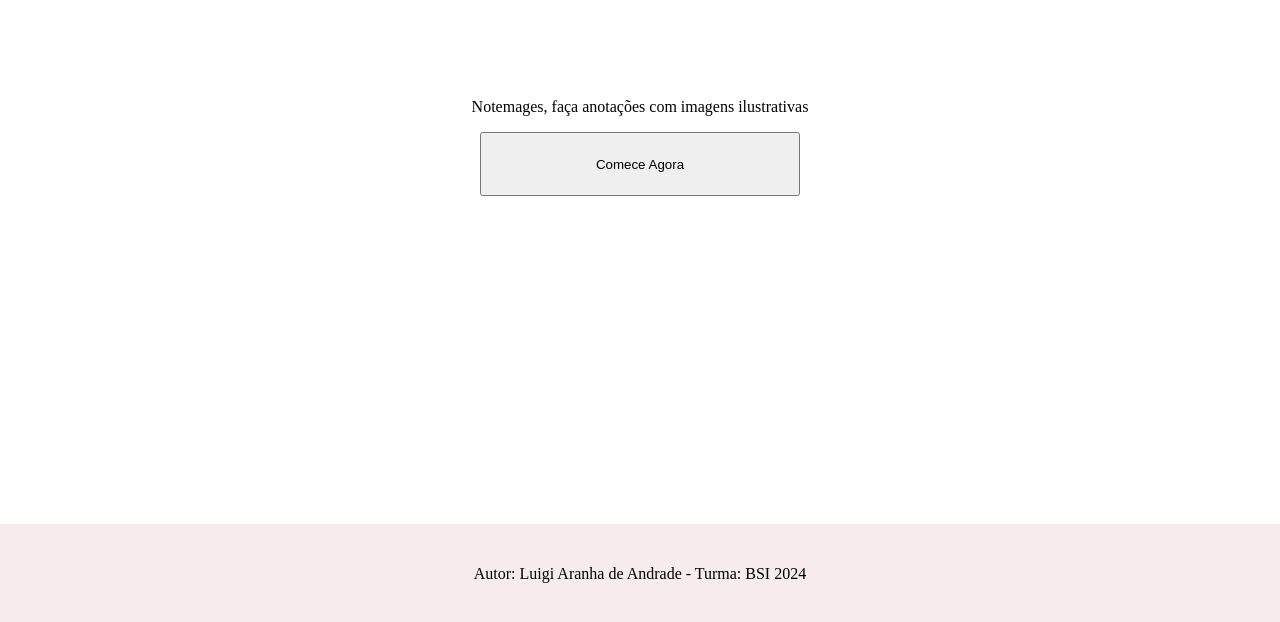
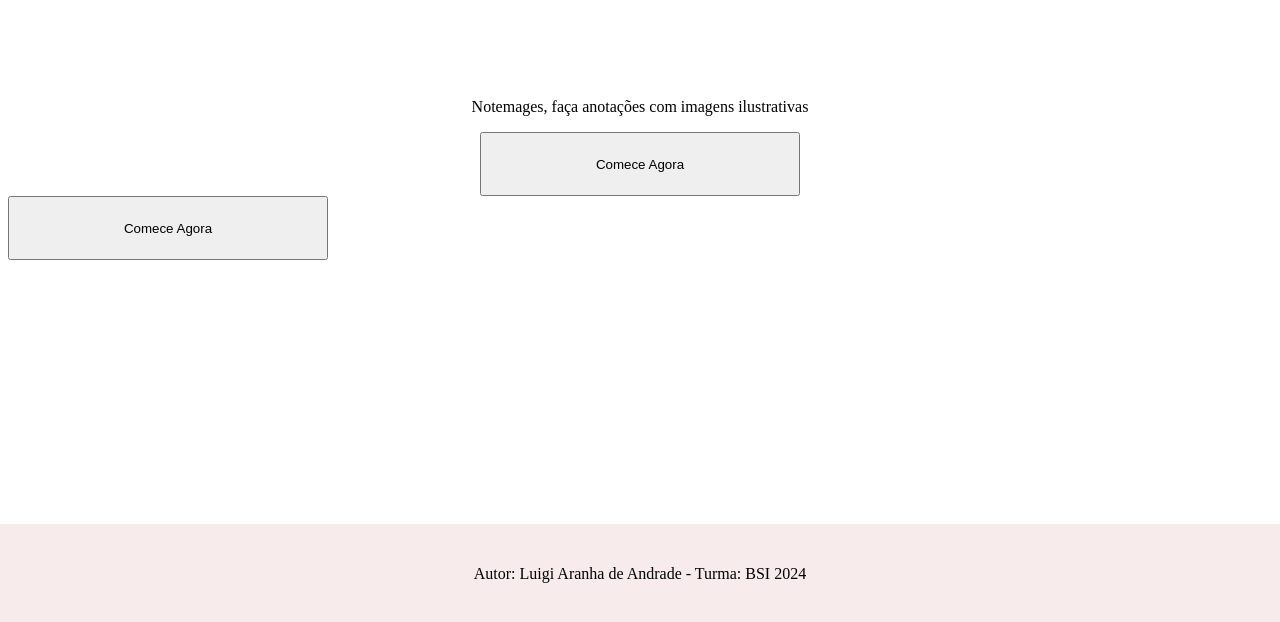
Before and after one commit to LuigiBSI2024/Atividade_10-API, a plain HTML site: page index.html in a window 1280 px wide. Shown: the part 176-798 px from the top of the page. Drawn offline with Linux system fonts and the light colour scheme.

Commit message:
Ilustrando o site

```diff
--- a/index.html
+++ b/index.html
@@ -48,6 +48,14 @@
 
     </div>
 
+    <aside>
+
+        <a href="/Site-secoes/sobre.html">
+            <button type="button">Comece Agora</button>
+        </a>
+
+    </aside>
+
     <footer class="rodape-index">
         <p>
             Autor: Luigi Aranha de Andrade - Turma: BSI 2024
```
Also changed, not shown: README.md.
